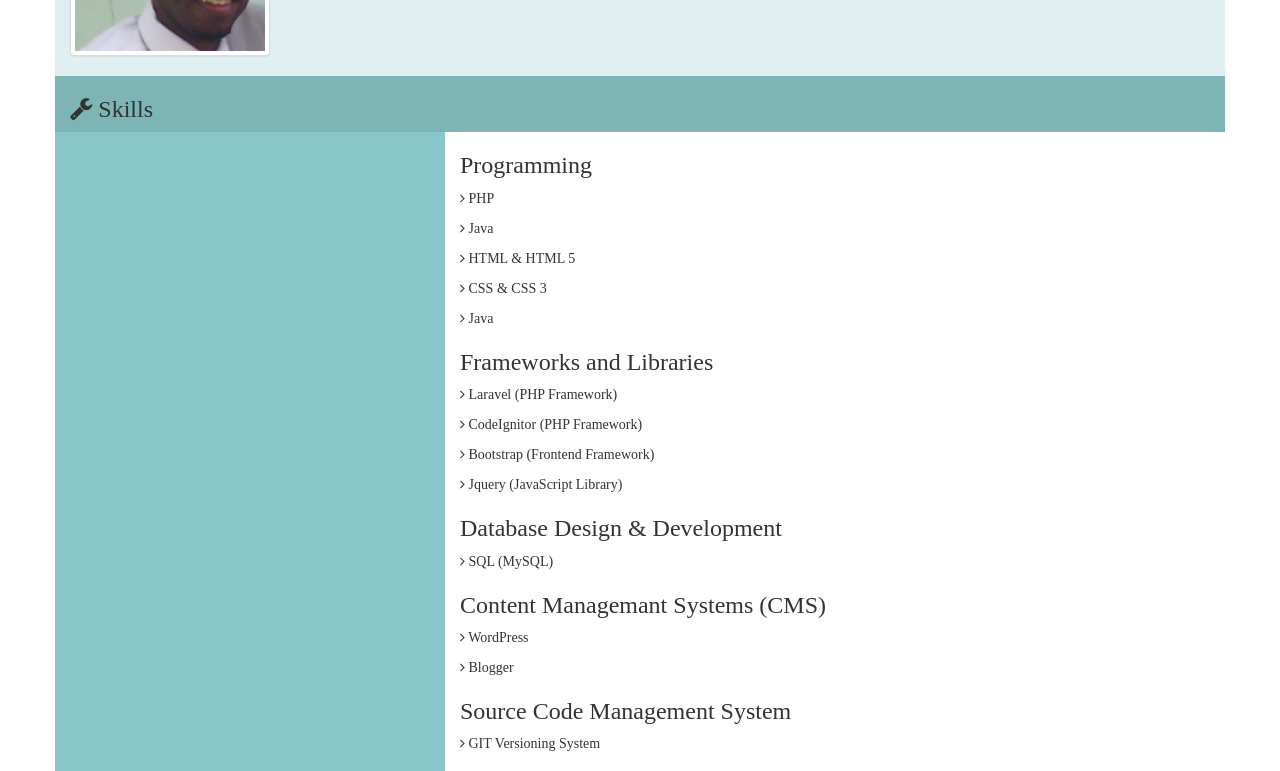
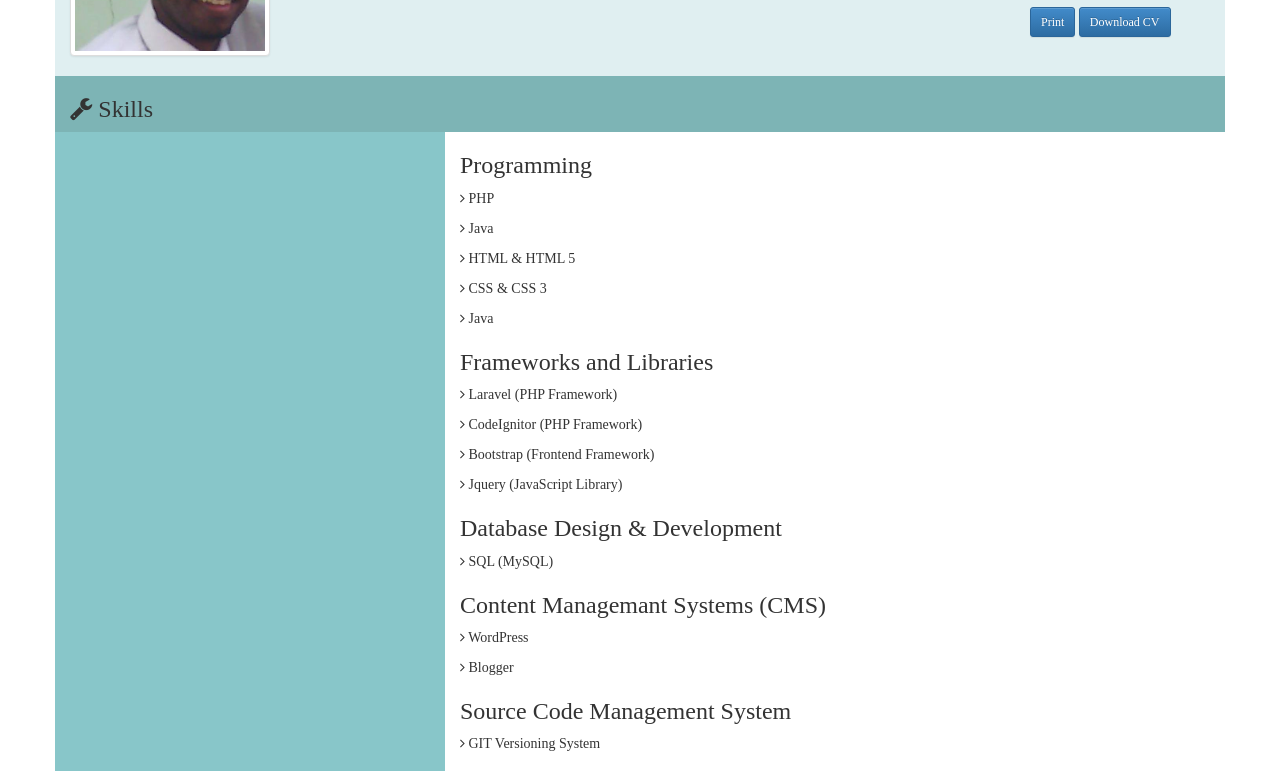
Before and after one commit to aronmosha/profile, a plain HTML site: page index.html in a window 1280 px wide. Shown: the part 174-945 px from the top of the page. Drawn offline with Linux system fonts and the light colour scheme; files whose address does not match are found by name.

Commit message:
added Print and Download buttons

```diff
--- a/index.html
+++ b/index.html
@@ -67,6 +67,10 @@
 					<a href="https://github.com/aronmosha" title="github"> <i class="fa fa-github-square"></i></a>
 					<a href="https://twitter.com/AronIsaya" title="twitter"> <i class="fa fa-twitter-square"></i></a>
 					<a href="https://www.facebook.com/aron.mosha" title="facebook"> <i class="fa fa-facebook-square"></i></a>
+				</div> <br/>
+				<div class="row hidden-print">
+					<button class="btn btn-sm btn-primary" onclick="window.print();">Print</button>
+					<a class="btn btn-sm btn-primary" href="files/Aron_Isaya_CV.pdf"> Download CV</a>
 				</div>
 			</div>
 
```
